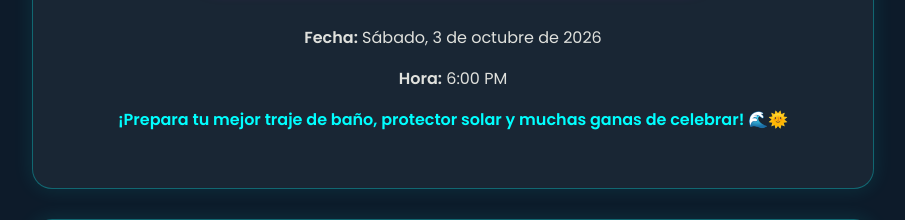
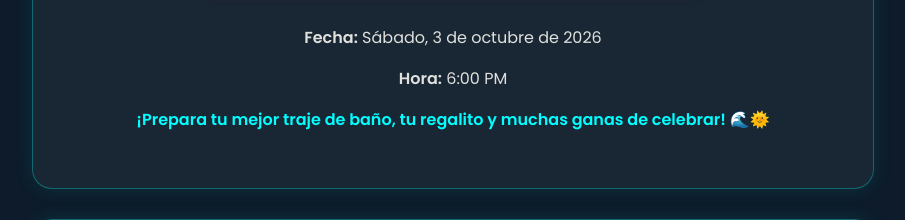
Before and after one commit to iAl3x-iwnl/pool-party-abigail, a Flask app: page / in a window 1280 px wide. Shown: the part 1282-1502 px from the top of the page, without its empty margins (187-1092 px from the left). Run offline with Flask 3, Linux system fonts and the light colour scheme; some libraries are stand-ins or nearby versions.

Commit message:
Corregir diseño y textos en index.html

```diff
--- a/templates/index.html
+++ b/templates/index.html
@@ -37,7 +37,7 @@
             <img src="{{ url_for('static', filename='img/local.jpg') }}" alt="Fachada Mystic Club" class="foto-local" onerror="this.src='https://placehold.co/600x300?text=Foto+del+Local'">
             <p><strong>Fecha:</strong> Sábado, 3 de octubre de 2026</p>
             <p><strong>Hora:</strong> 6:00 PM</p>
-            <p class="nota">¡Prepara tu mejor traje de baño, protector solar y muchas ganas de celebrar! 🌊🌞</p>
+            <p class="nota">¡Prepara tu mejor traje de baño, tu regalito y muchas ganas de celebrar! 🌊🌞</p>
         </section>
 
         <section class="fotos animar-seccion">
```
